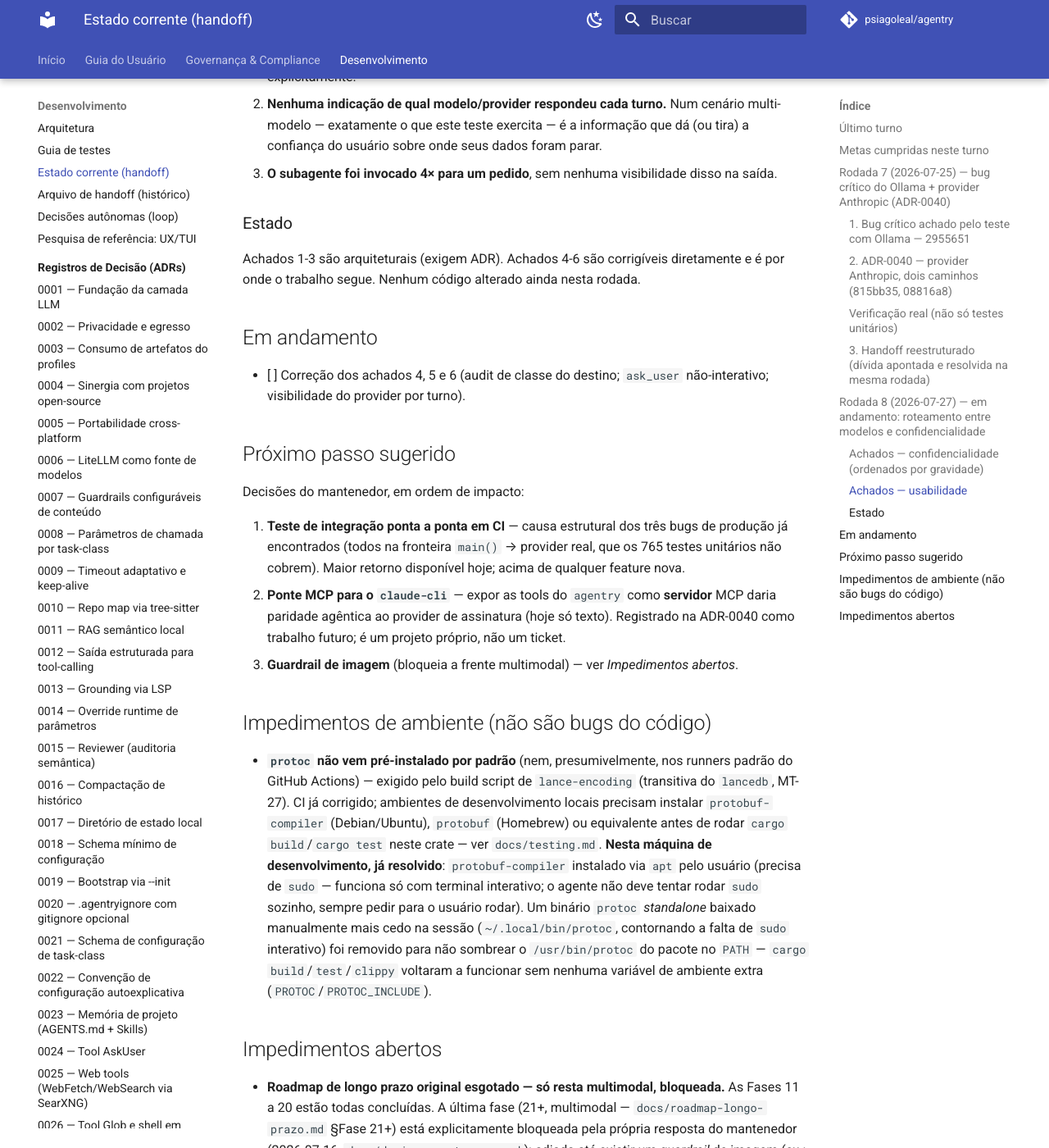
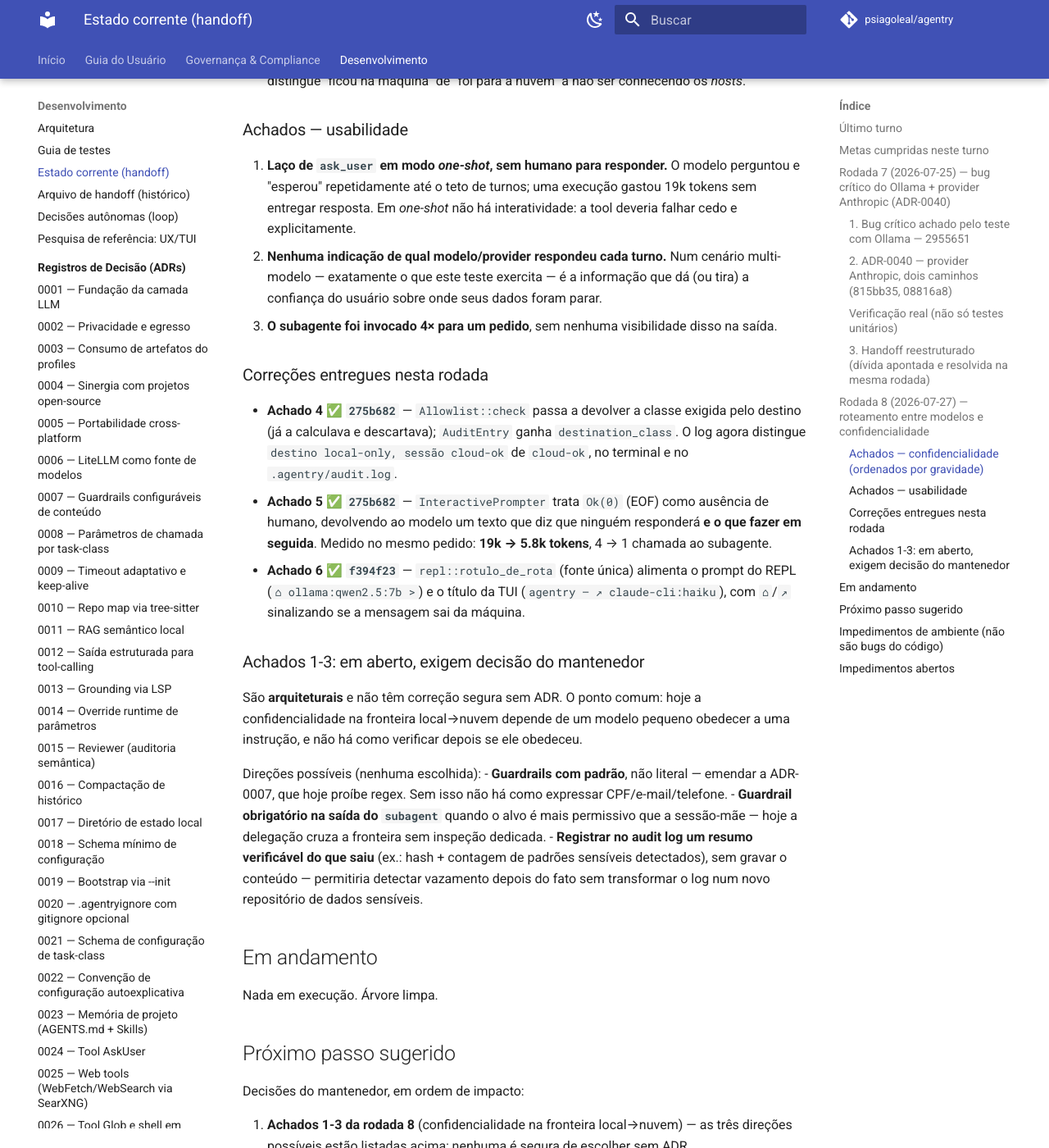
Before and after one commit to psiagoleal/agentry, an MkDocs documentation site: the page built from docs/CURRENT-STATE.md, in a window 1280 px wide and 1400 px high, scrolled down 3698 px. Shown: the whole window at 82% size. Built offline with MkDocs 1.6.1 and Material for MkDocs 9.7.7, drawn with Linux system fonts in a browser that asks for light colours; comment, search, counter and statistics services are not loaded; some of the changed text lies outside the part shown.

Commit message:
docs(handoff): fecha a rodada 8 -- 3 achados corrigidos, 3 escalados
Achados 4, 5 e 6 corrigidos e verificados (275b682, f394f23). Achados 1-3 sao
arquiteturais e ficam registrados como decisao pendente do mantenedor, com tres
direcoes possiveis esbocadas e nenhuma escolhida: guardrails com padrao em vez
de literal (emenda a ADR-0007), guardrail obrigatorio na saida do subagent
quando o alvo e mais permissivo que a sessao-mae, e resumo verificavel do que
saiu no audit log (sem gravar conteudo).

{agente: Claude Code; modelo: claude-opus-5}

```diff
--- a/docs/CURRENT-STATE.md
+++ b/docs/CURRENT-STATE.md
@@ -11,10 +11,10 @@
 
 ## Último turno
 
-- **Data:** 2026-07-25
+- **Data:** 2026-07-27
 - **Branch:** `main`
-- **Commit:** `34376f0`
-- **Estado da árvore:** limpa · **DoD:** `fmt`/`clippy` limpos, **765 testes** verdes, build
+- **Commit:** `f394f23`
+- **Estado da árvore:** limpa · **DoD:** `fmt`/`clippy` limpos, **772 testes** verdes, build
   `release` OK.
 
 ## Metas cumpridas neste turno
@@ -26,6 +26,12 @@
 - [x] **`08816a8`** — `feat(claude-cli)`: provider `claude-cli` (assinatura Pro/Max via
       subprocesso, com auditoria equivalente). ADR-0040 parte B.
 - [x] **`34376f0`** — `docs(handoff)`: relato da rodada 7.
+- [x] **`0e7cdba`** — `docs(handoff)`: separa estado corrente de histórico; skill exige a
+      divisão (replicada no `ai-coding-agent-profiles`).
+- [x] **`d0153f6`** — `docs(handoff)`: achados de confidencialidade da rodada 8.
+- [x] **`275b682`** — `fix(auditoria,ask_user)`: audit distingue destino local de nuvem; EOF
+      não vira laço.
+- [x] **`f394f23`** — `feat(ux)`: prompt do REPL e título da TUI mostram a rota ativa.
 
 ## Rodada 7 (2026-07-25) — bug crítico do Ollama + provider Anthropic (ADR-0040)
 
@@ -102,7 +108,7 @@ agente novo não conseguia lê-lo dentro do contexto, o oposto do propósito da
 estado corrente**. A skill (neste repositório e no `ai-coding-agent-profiles`) foi atualizada
 para tornar essa separação a forma de trabalho padrão, com teto explícito de tamanho.
 
-## Rodada 8 (2026-07-27) — em andamento: roteamento entre modelos e confidencialidade
+## Rodada 8 (2026-07-27) — roteamento entre modelos e confidencialidade
 
 Pedido do mantenedor: testar o `agentry` com o modelo local (Ollama) tratando dados
 confidenciais e delegando à nuvem (Claude) **apenas o não-confidencial**, via `taskClasses`;
@@ -141,20 +147,44 @@ binário `claude` (audita o que de fato sai da máquina).
    confiança do usuário sobre onde seus dados foram parar.
 7. **O subagente foi invocado 4× para um pedido**, sem nenhuma visibilidade disso na saída.
 
-### Estado
+### Correções entregues nesta rodada
 
-Achados 1-3 são arquiteturais (exigem ADR). Achados 4-6 são corrigíveis diretamente e é por
-onde o trabalho segue. Nenhum código alterado ainda nesta rodada.
+- **Achado 4 ✅ `275b682`** — `Allowlist::check` passa a devolver a classe exigida pelo
+  destino (já a calculava e descartava); `AuditEntry` ganha `destination_class`. O log agora
+  distingue `destino local-only, sessão cloud-ok` de `cloud-ok`, no terminal e no
+  `.agentry/audit.log`.
+- **Achado 5 ✅ `275b682`** — `InteractivePrompter` trata `Ok(0)` (EOF) como ausência de
+  humano, devolvendo ao modelo um texto que diz que ninguém responderá **e o que fazer em
+  seguida**. Medido no mesmo pedido: **19k → 5.8k tokens**, 4 → 1 chamada ao subagente.
+- **Achado 6 ✅ `f394f23`** — `repl::rotulo_de_rota` (fonte única) alimenta o prompt do REPL
+  (`⌂ ollama:qwen2.5:7b >`) e o título da TUI (` agentry — ↗ claude-cli:haiku `), com `⌂`/`↗`
+  sinalizando se a mensagem sai da máquina.
+
+### Achados 1-3: em aberto, exigem decisão do mantenedor
+
+São **arquiteturais** e não têm correção segura sem ADR. O ponto comum: hoje a confidencialidade
+na fronteira local→nuvem depende de um modelo pequeno obedecer a uma instrução, e não há como
+verificar depois se ele obedeceu.
+
+Direções possíveis (nenhuma escolhida):
+- **Guardrails com padrão**, não literal — emendar a ADR-0007, que hoje proíbe regex.
+  Sem isso não há como expressar CPF/e-mail/telefone.
+- **Guardrail obrigatório na saída do `subagent`** quando o alvo é mais permissivo que a
+  sessão-mãe — hoje a delegação cruza a fronteira sem inspeção dedicada.
+- **Registrar no audit log um resumo verificável do que saiu** (ex.: hash + contagem de
+  padrões sensíveis detectados), sem gravar o conteúdo — permitiria detectar vazamento depois
+  do fato sem transformar o log num novo repositório de dados sensíveis.
 
 ## Em andamento
 
-- [ ] Correção dos achados 4, 5 e 6 (audit de classe do destino; `ask_user` não-interativo;
-      visibilidade do provider por turno).
+Nada em execução. Árvore limpa.
 
 ## Próximo passo sugerido
 
 Decisões do mantenedor, em ordem de impacto:
 
+0. **Achados 1-3 da rodada 8** (confidencialidade na fronteira local→nuvem) — as três
+   direções possíveis estão listadas acima; nenhuma é segura de escolher sem ADR.
 1. **Teste de integração ponta a ponta em CI** — causa estrutural dos três bugs de produção
    já encontrados (todos na fronteira `main()` → provider real, que os 765 testes unitários
    não cobrem). Maior retorno disponível hoje; acima de qualquer feature nova.
```
